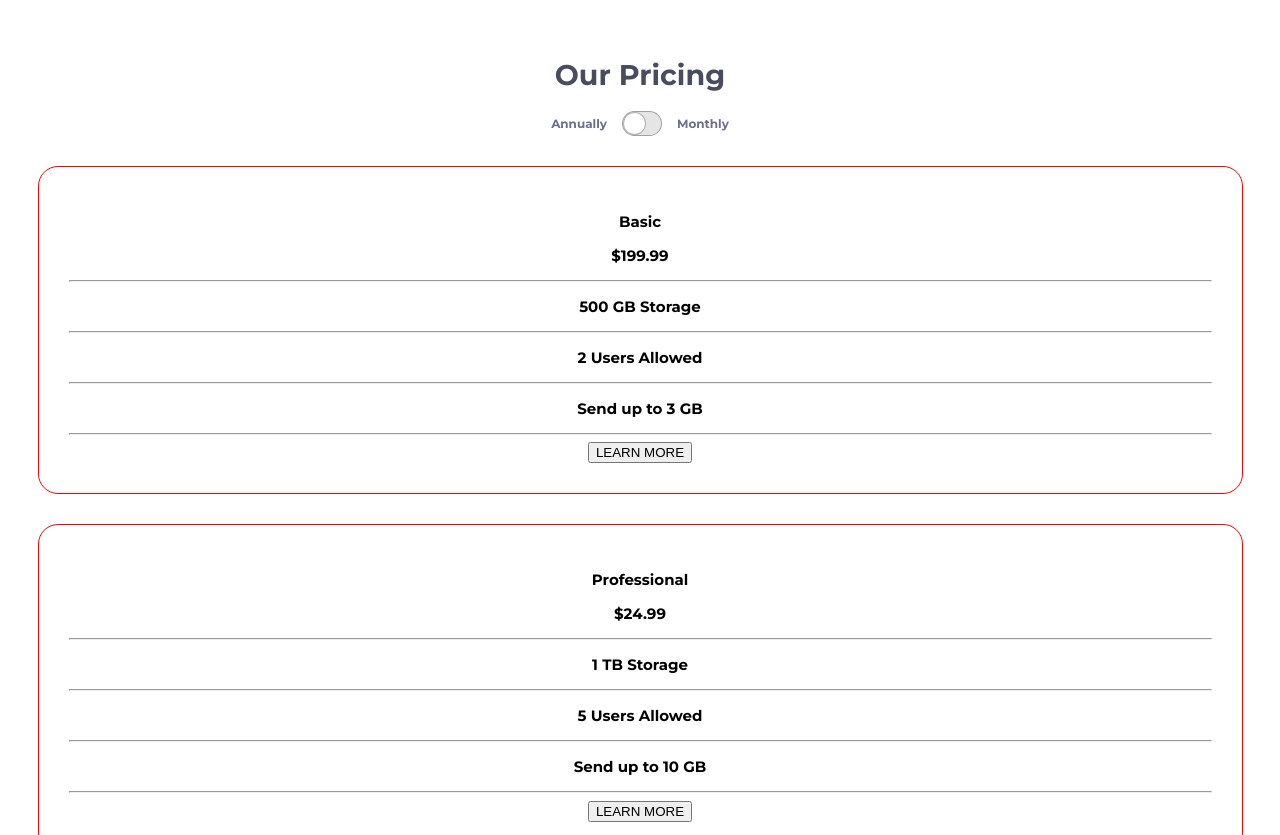
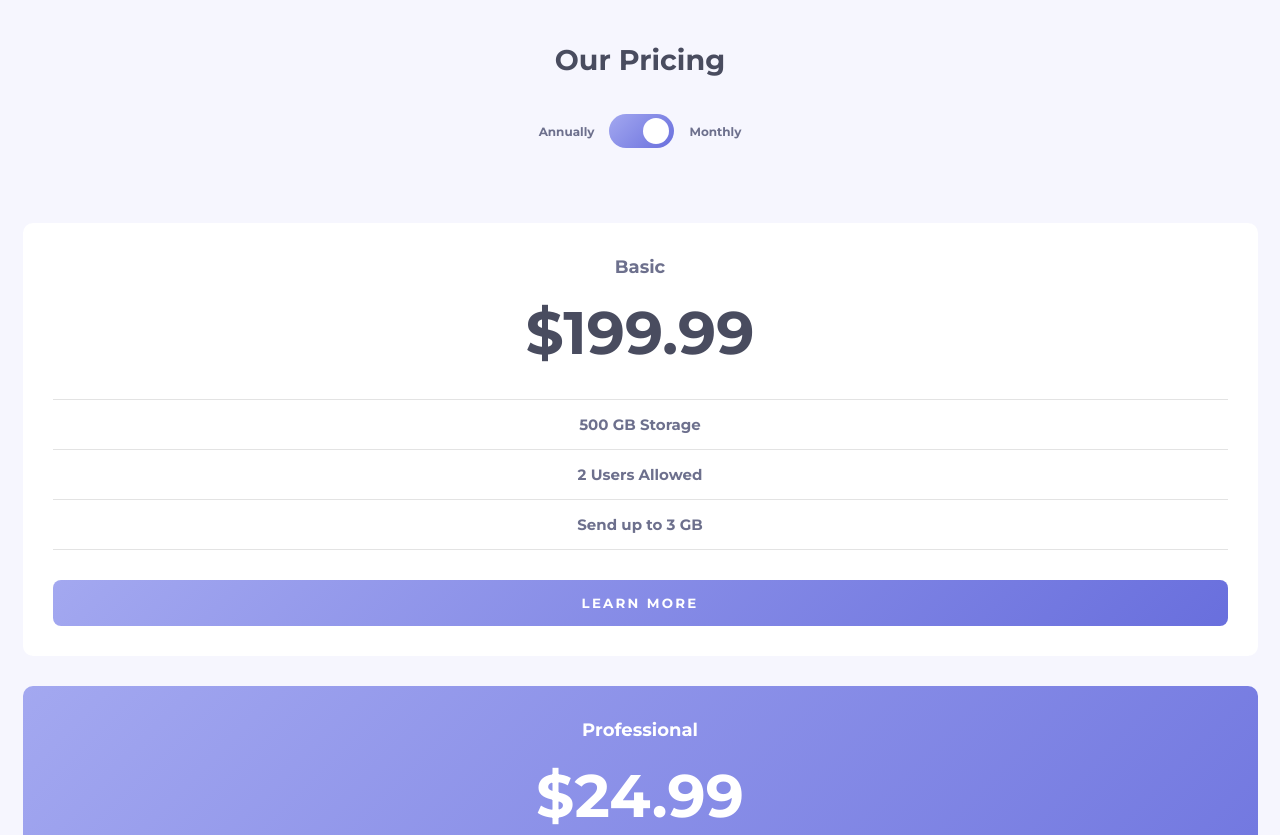
Before and after one commit to EzeVasari/pricing-component-challenge, a plain HTML site: page index.html in a window 1280 px wide. Shown: the top 835 px of the page. Drawn offline with Linux system fonts and the light colour scheme.

Commit message:
complete styles

```diff
--- a/styles.css
+++ b/styles.css
@@ -30,7 +30,8 @@ body {
 main {
     min-height: 100vh;
     text-align: center;
-    padding: 2.5rem;
+    padding: 1.5rem;
+    background-color: var(--very-light-grayish-blue);
 }
 
 .title {
@@ -42,6 +43,8 @@ main {
     display: flex;
     justify-content: center;
     align-items: center;
+    margin-top: 2.5rem;
+    margin-bottom: 5rem;
 }
 
 .text-switch {
@@ -51,58 +54,140 @@ main {
 }
 
 .label {
-    display: flex;
-
-    /* Rounded border */
-    border-radius: 9999px;
-
-    /* Size */
-    height: 25px;
-    width: 40px;
+    position: relative;
+    display: inline-block;
+    width: 65px;
+    height: 34px;
 }
 
-.label:not(:checked) {
-    /* OFF status */
-    background-color: rgba(0, 0, 0, 0.1);
-    border: 1px solid rgba(0, 0, 0, 0.3);
-}
-
-.label:checked {
-
-    background-color: #357edd;
-    border: 1px solid #357edd;
-    /* Push the circle to the right */
-    justify-content: flex-end;
-}
 
 .label__input {
-    /* Hide the input */
-    display: none;
+    opacity: 0;
+    width: 0;
+    height: 0;
 }
 
 .label__circle {
-    /*Roundedborder*/
-    border-radius: 9999px;
+    position: absolute;
+    cursor: pointer;
+    top: 0;
+    left: 0;
+    right: 0;
+    bottom: 0;
+    background-color: #ccc;
+    transition: .3s;
+    -webkit-transition: .3s;
+    -moz-transition: .3s;
+    -ms-transition: .3s;
+    -o-transition: .3s;
+    border-radius: 34px;
+    -webkit-border-radius: 34px;
+    -moz-border-radius: 34px;
+    -ms-border-radius: 34px;
+    -o-border-radius: 34px;
+}
 
-    /*Size*/
-    width: 23px;
+.label__circle:before {
+    position: absolute;
+    content: "";
+    width: 26px;
+    height: 26px;
+    left: 4px;
+    bottom: 4px;
     background-color: #fff;
+    transition: .3s;
+    -webkit-transition: .3s;
+    -moz-transition: .3s;
+    -ms-transition: .3s;
+    -o-transition: .3s;
+    border-radius: 50%;
+    -webkit-border-radius: 50%;
+    -moz-border-radius: 50%;
+    -ms-border-radius: 50%;
+    -o-border-radius: 50%;
+}
 
-    /*OFFstatus*/
-    border: 1px solid rgba(0, 0, 0, 0.3);
-    -webkit-border-radius: 9999px;
-    -moz-border-radius: 9999px;
-    -ms-border-radius: 9999px;
-    -o-border-radius: 9999px;
+.label__input:checked + .label__circle {
+    background: rgb(163,168,240);
+    background: linear-gradient(135deg, rgba(163,168,240,1) 0%, rgba(105,111,221,1) 100%);
+}
+
+.label__input:checked + .label__circle:before {
+    left: 34px;
 }
 
 .column {
     margin-top: 2rem;
-    border: 1px solid red;
     padding: 2rem;
-    border-radius: 20px;
-    -webkit-border-radius: 20px;
-    -moz-border-radius: 20px;
-    -ms-border-radius: 20px;
-    -o-border-radius: 20px;
+    padding-top: 1rem;
+    background-color: #fff;
+    border-radius: 10px;
+    -webkit-border-radius: 10px;
+    -moz-border-radius: 10px;
+    -ms-border-radius: 10px;
+    -o-border-radius: 10px;
 }
+
+.column:nth-of-type(2) {
+    background: rgb(163,168,240);
+    background: linear-gradient(135deg, rgba(163,168,240,1) 0%, rgba(105,111,221,1) 100%);
+}
+
+.plan-name {
+    font-size: 1.2rem;
+    color: var(--grayish-blue);
+}
+
+.price {
+    margin-top: 0;
+    margin-bottom: 2rem;
+    font-size: 4rem;
+    color: var(--dark-grayish-blue);
+}
+
+.line {
+    height: 1px;
+    background-color: hsl(0, 0%, 89%);;
+    border-width: 0;
+}
+
+.text-data {
+    color: var(--grayish-blue);
+}
+
+.btn {
+    width: 100%;
+    margin-top: 1.5rem;
+    padding: 1rem;
+    color: #fff;
+    cursor: pointer;
+    font-weight: 600;
+    font-family: var(--font-family);
+    letter-spacing: .15rem;
+    border: none;
+    background: rgb(163,168,240);
+    background: linear-gradient(135deg, rgba(163,168,240,1) 0%, rgba(105,111,221,1) 100%);
+    border-radius: 8px;
+    -webkit-border-radius: 8px;
+    -moz-border-radius: 8px;
+    -ms-border-radius: 8px;
+    -o-border-radius: 8px;
+}
+
+    .btn:hover {
+        opacity: .8;
+        transition: .8s;
+        -webkit-transition: .8s;
+        -moz-transition: .8s;
+        -ms-transition: .8s;
+        -o-transition: .8s;
+}
+
+.color-white {
+    color: #fff;
+}
+
+.btn-selected {
+    color: rgba(105,111,221,1);
+    background: #FFF;
+}
```
